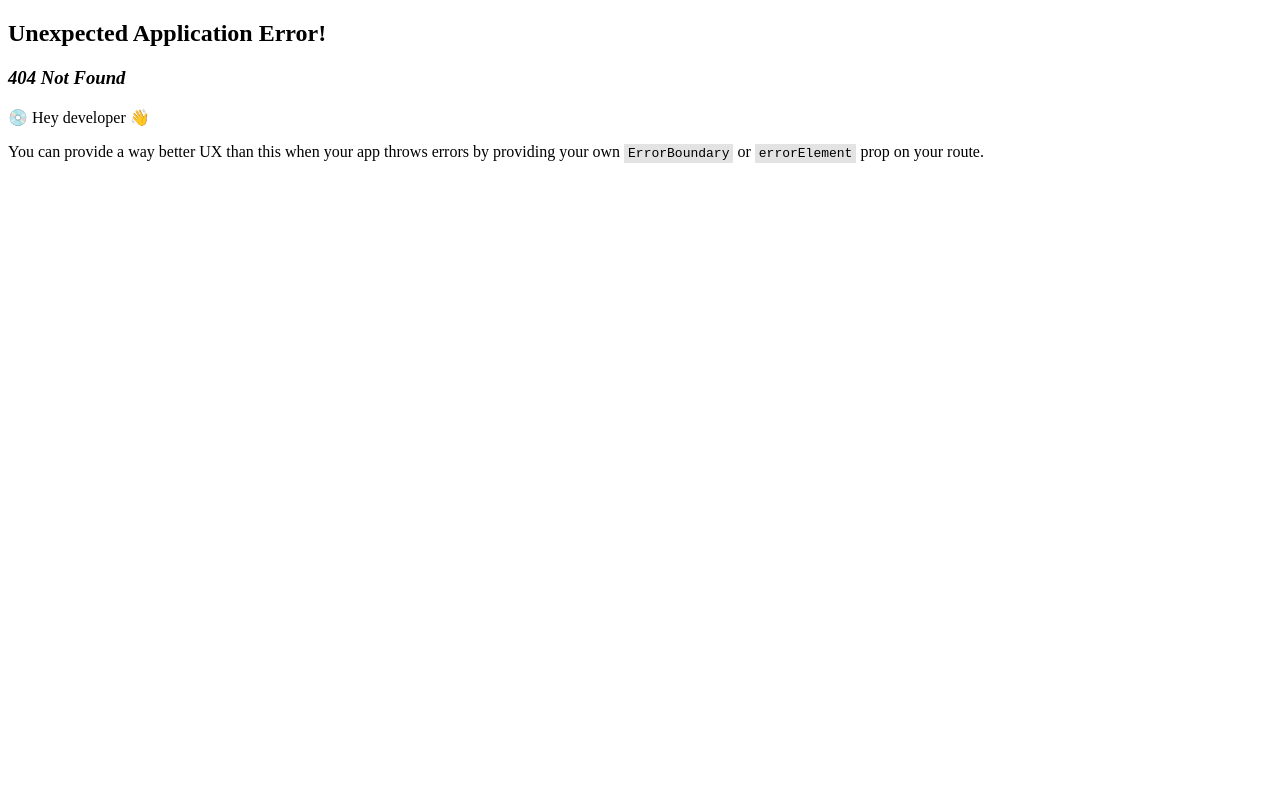
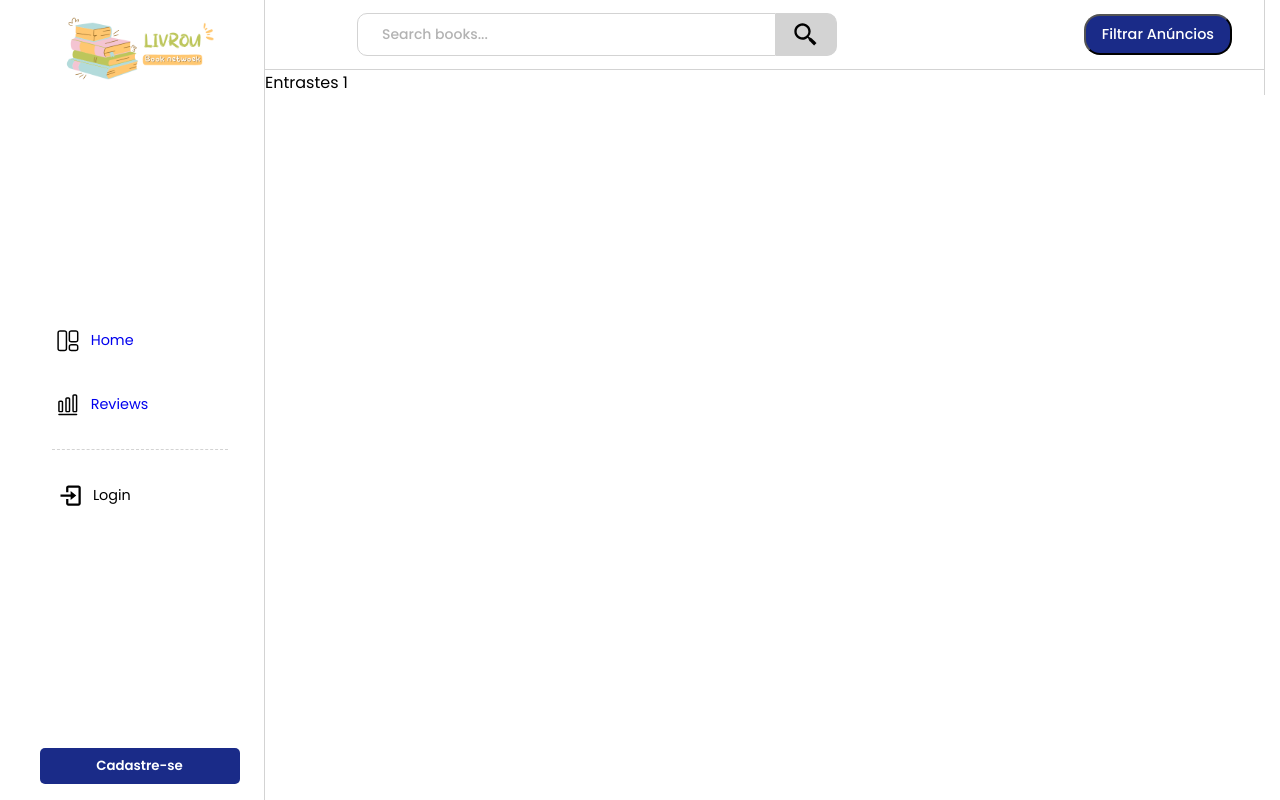
Before and after one commit to kvitorr/livrou-project, a React (Vite) app in the folder front/: page /anuncios/1 in a window 1280 px wide. Before the commit this address had no page. Built offline with nearby package versions, Linux system fonts and the light colour scheme.

Commit message:
feat: criação da estrutura dos anúncios dos livros

```diff
--- a/front/src/Router.tsx
+++ b/front/src/Router.tsx
@@ -5,6 +5,7 @@ import { BookAds } from "./componentes/BookAds";
 import { BookDetails } from "./componentes/BookDetails";
 import { Reviews } from "./componentes/Reviews";
 import { Timeline } from "./componentes/Timeline";
+import Announcement from "./componentes/Announcement";
 
 
 export const router = createBrowserRouter([
@@ -17,6 +18,7 @@ export const router = createBrowserRouter([
             { path: "/bookads", element: <BookAds/> },
             { path: "/bookdetails", element: <BookDetails/> },
             { path: "/reviews", element: <Reviews/> },
+            { path: "/anuncios/:id", element: <Announcement/> },
         ]
     }
 ])
--- /dev/null
+++ b/front/src/componentes/Announcement/index.tsx
@@ -0,0 +1,12 @@
+import { useParams } from 'react-router-dom';
+
+const Announcement = () => {
+
+  const { id } = useParams();
+
+  return (
+    <div>Entrastes {id}</div>
+  )
+}
+
+export default Announcement
```
Also changed, not shown: front/src/componentes/Announcement/styles.ts (added).
